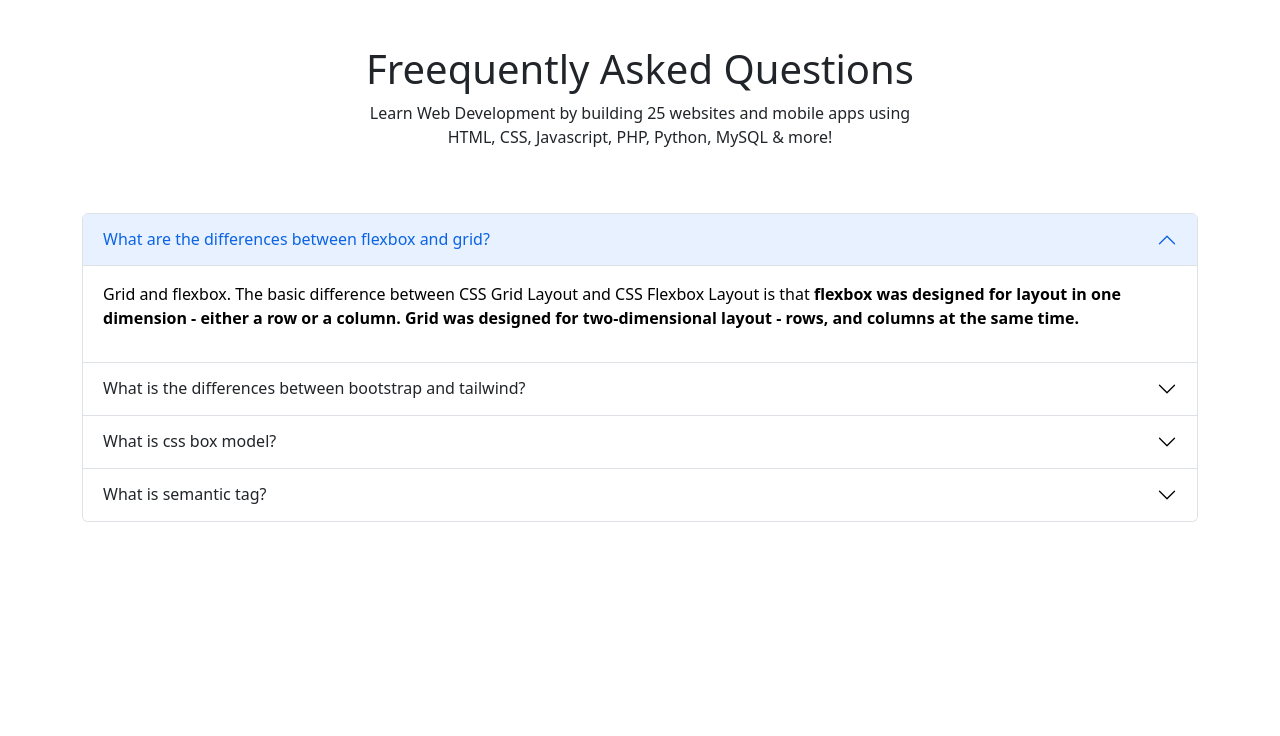
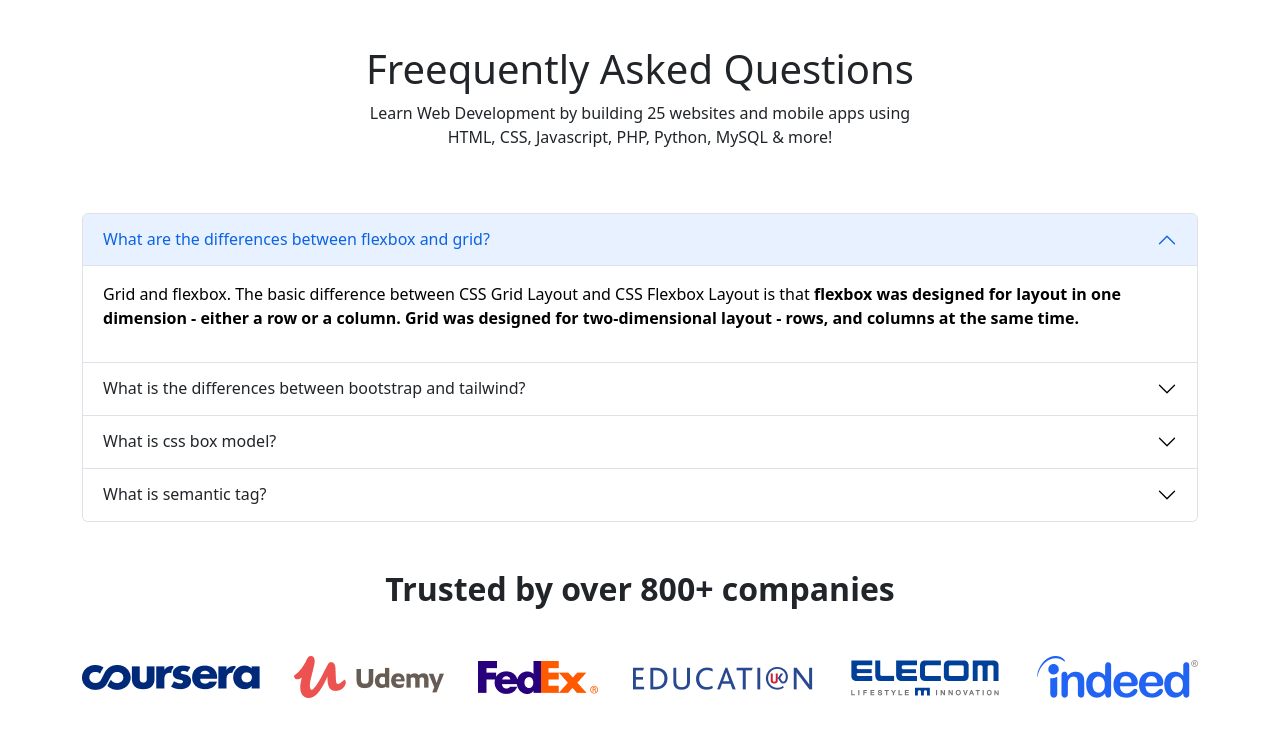
Before and after one commit to rafia02/learn-development-website, a plain HTML site: page index.html in a window 1280 px wide. Shown: the part 3123-3859 px from the top of the page. Before the commit the page ends 3693 px from the top, so only its background shows below. Drawn offline with nearby package versions, Linux system fonts and the light colour scheme.

Commit message:
company section commit

```diff
--- a/index.html
+++ b/index.html
@@ -386,6 +386,40 @@
   </section>
 
 
+
+  <!-- trusted companys section starts here-->
+  <section class=" container mb-5 d-none d-md-none d-lg-block">
+
+    <h2 class=" fw-bold text-center mb-5">Trusted by over 800+ companies</h2>
+
+    <div class="companys d-flex justify-content-between align-items-center">
+      <div class="company">
+        <img src="images/company/company-1.png" alt="">
+      </div>
+
+      <div class="company">
+        <img src="images/company/company-2.png" alt="">
+      </div>
+
+      <div class="company">
+        <img src="images/company/company-3.png" alt="">
+      </div>
+
+      <div class="company">
+        <img src="images/company/company-4.png" alt="">
+      </div>
+
+      <div class="company">
+        <img src="images/company/company-5.png" alt="">
+      </div>
+
+      <div class="company">
+        <img src="images/company/company-6.png" alt="">
+      </div>
+    </div>
+   </section>
+
+
       </main>
 
 
```
